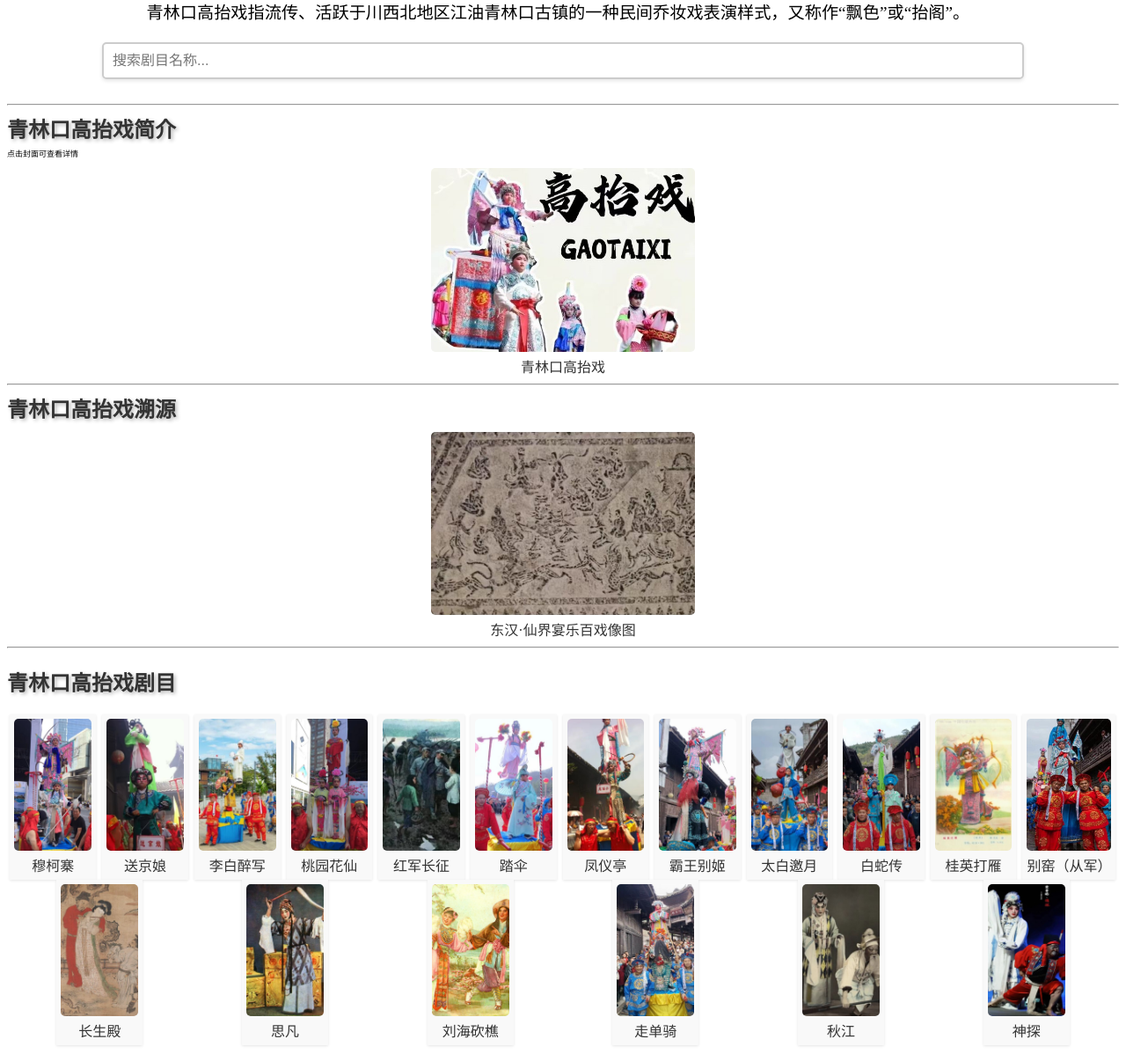
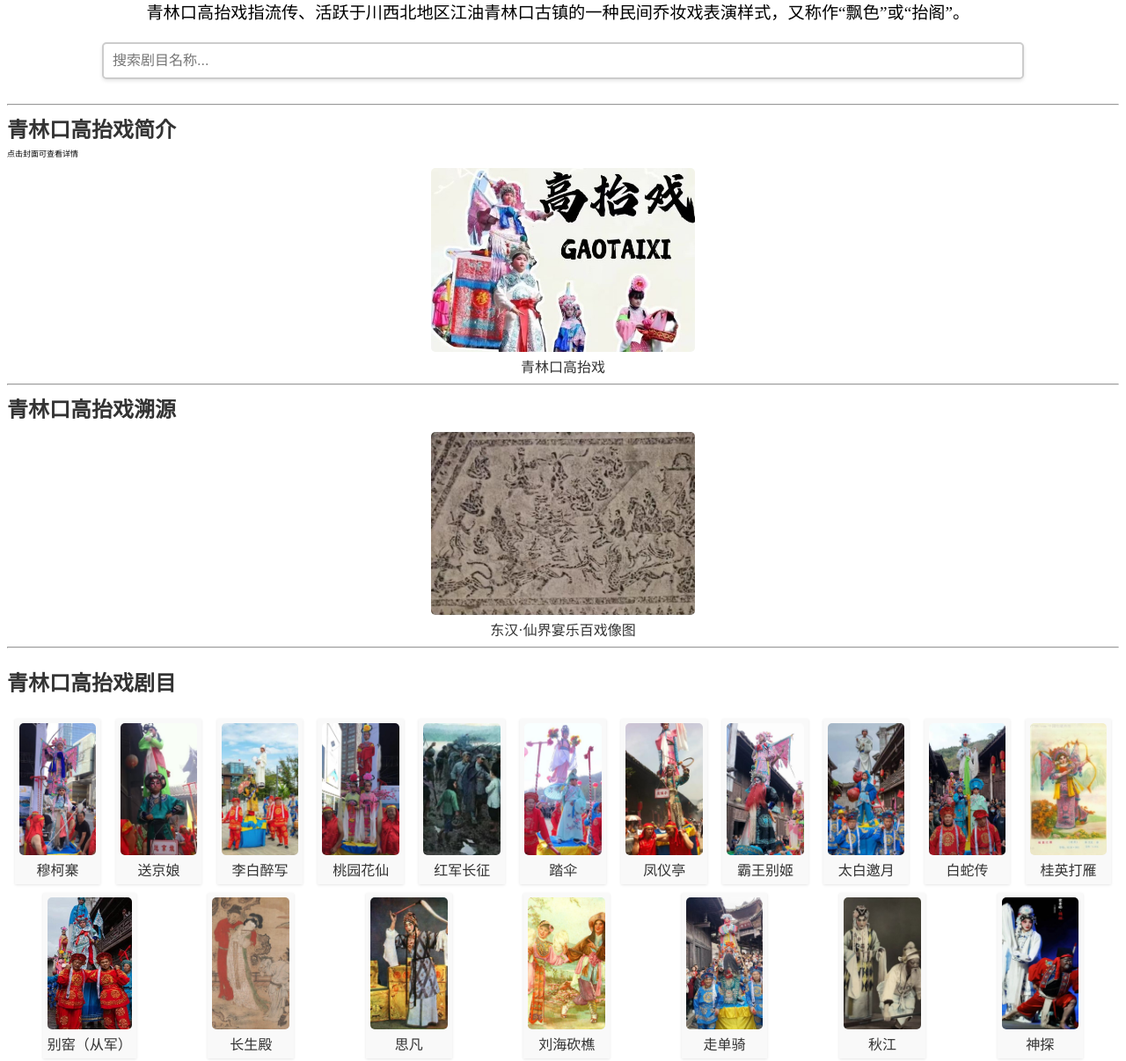
Before and after one commit to Zemelee/cjy, a plain HTML site: page index.html in a window 1280 px wide. Shown: the part 73-1279 px from the top of the page at 88% size. Drawn offline with Linux system fonts and the light colour scheme.

Commit message:
style(index): 优化首页样式和布局

```diff
--- a/index.html
+++ b/index.html
@@ -71,6 +71,10 @@
 
         }
 
+        .drama-item-link {
+            margin: 5px;
+        }
+
         .drama-item-link:hover {
             background-color: #f1f1f1;
             transform: translateY(-3px);
@@ -118,8 +122,7 @@
         <input type="text" id="searchInput" placeholder="搜索剧目名称..." />
     </div>
     <hr>
-    <h2
-        style="margin:0 0 5px 0;font-family: 'SimSun', serif;  color: #333; text-shadow: 2px 2px 4px rgba(0, 0, 0, 0.3);">
+    <h2 style="margin:0 0 5px 0;font-family: '华文隶书', serif;  color: #333; ">
         青林口高抬戏简介</h2>
     <div style="font-size: xx-small;font-family: 'SimSun', serif;">点击封面可查看详情</div>
     <div style="margin: 0 auto; text-align: center;">
@@ -130,7 +133,7 @@
         </a>
     </div>
     <hr>
-    <h2 style="margin:0 0 0 0;font-family: 'SimSun', serif;  color: #333; text-shadow: 2px 2px 4px rgba(0, 0, 0, 0.3);">
+    <h2 style="margin:0 0 0 0;font-family: '华文隶书', serif;  color: #333;">
         青林口高抬戏溯源</h2>
     <div style="margin: 0 auto; text-align: center;">
         <a href="./origin/origin.html" target="_blank" class="styled-link">
@@ -140,8 +143,9 @@
         </a>
     </div>
     <hr>
-    <h2 style="font-family: 'SimSun', serif;  color: #333; text-shadow: 2px 2px 4px rgba(0, 0, 0, 0.3);">
-        青林口高抬戏剧目</h2>
+    <h2 style="font-family: '华文隶书', serif; color: #333;">
+        青林口高抬戏剧目
+    </h2>
     <div id="dramas">
     </div>
 </body>
```
